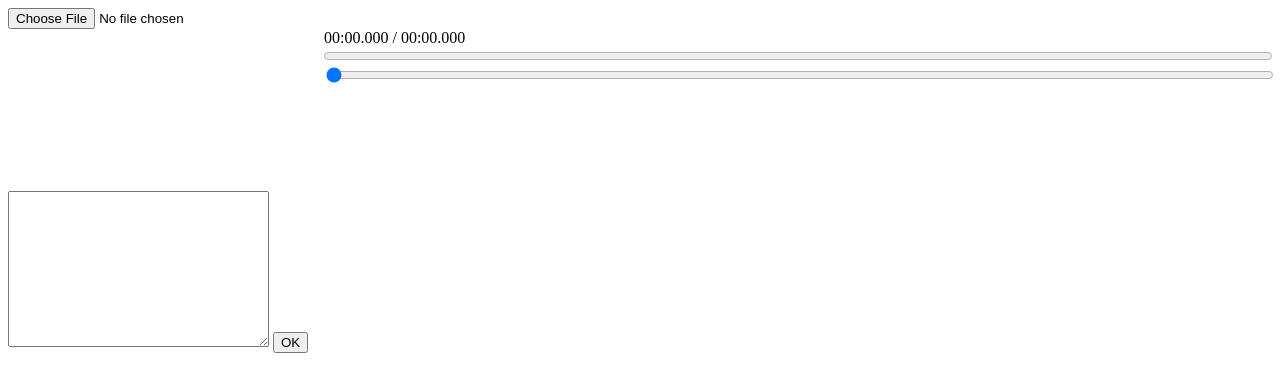
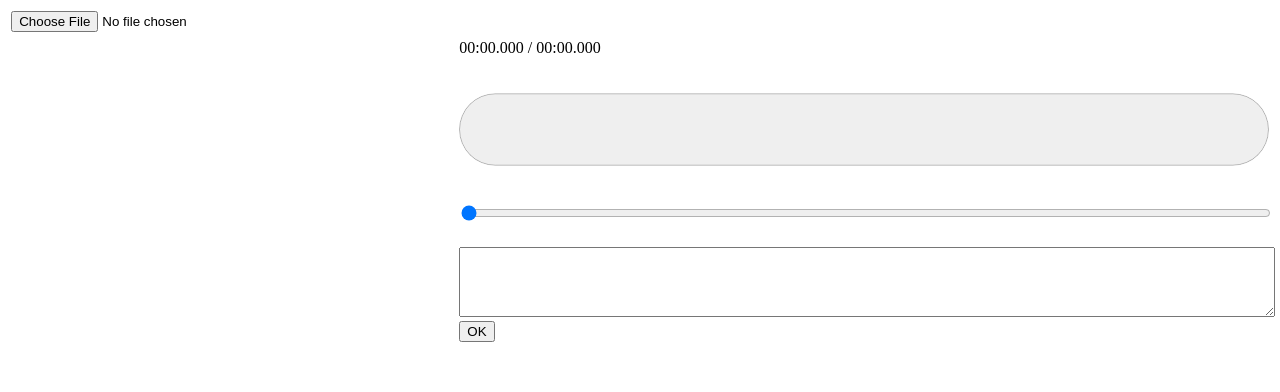
Before and after one commit to eduardo-gomes/webvtt-editor, a website with bundled scripts: page index.html in a window 1280 px wide. Built offline with nearby package versions, Linux system fonts and the light colour scheme.

Commit message:
Style changes

```diff
--- a/index.html
+++ b/index.html
@@ -24,10 +24,10 @@
 				<input class="seek" id="seek" value="0" min="0" type="range" step=".001">
 			</div>
 		</div>
-	</div>
-	<div class="subtitleEditor">
-		<textarea name="sub" id="subtitle-textarea" cols="30" rows="10"></textarea>
-		<input type="button" id="subtitle-ok" value="OK" />
+		<div class="subtitleEditor">
+			<textarea name="sub" id="subtitle-textarea" cols="30" rows="10"></textarea>
+			<input type="button" id="subtitle-ok" value="OK" />
+		</div>
 	</div>
 	<div class="subtitleContainer" id="entryList">
 
--- a/styles.css
+++ b/styles.css
@@ -1,20 +1,54 @@
+:root{
+	--controls-height: 40vh;
+	--list-height: 50vh;
+}
 body{
 	display: flex;
 	flex-direction: column;
+	overflow-y: hidden;
+	height: 98vh;
+	margin: 1vh;
+}
+body >* {
+  margin: .2rem;
 }
 video{
 	width: 100%;
+	height: var(--controls-height);
+}
+.video-progress {
+	height: 100%;
 }
 .video-progress * {
 	width: 100%;
 }
+.video-progress progress{
+	height: 70%;
+}
 .controls {
 	display: grid;
-	grid: auto / 25%;
+	grid: 65% / 35%;
+	grid-column-gap: .5rem;
+	height: var(--controls-height);
 }
 .videoContainer {
 	grid-column: 1;
+	grid-row: 1 / 3;
+	height: var(--controls-height);
 }
 .controlContainer {
 	grid-column: 2;
+	height: 100%;
 }
+.subtitleEditor {
+	grid-column: 2;
+	height: 100%;
+}
+#subtitle-textarea {
+	width: 100%;
+	height: 4rem;
+}
+.subtitleContainer {
+	overflow: auto scroll;
+	height: var(--list-height);
+}
```
